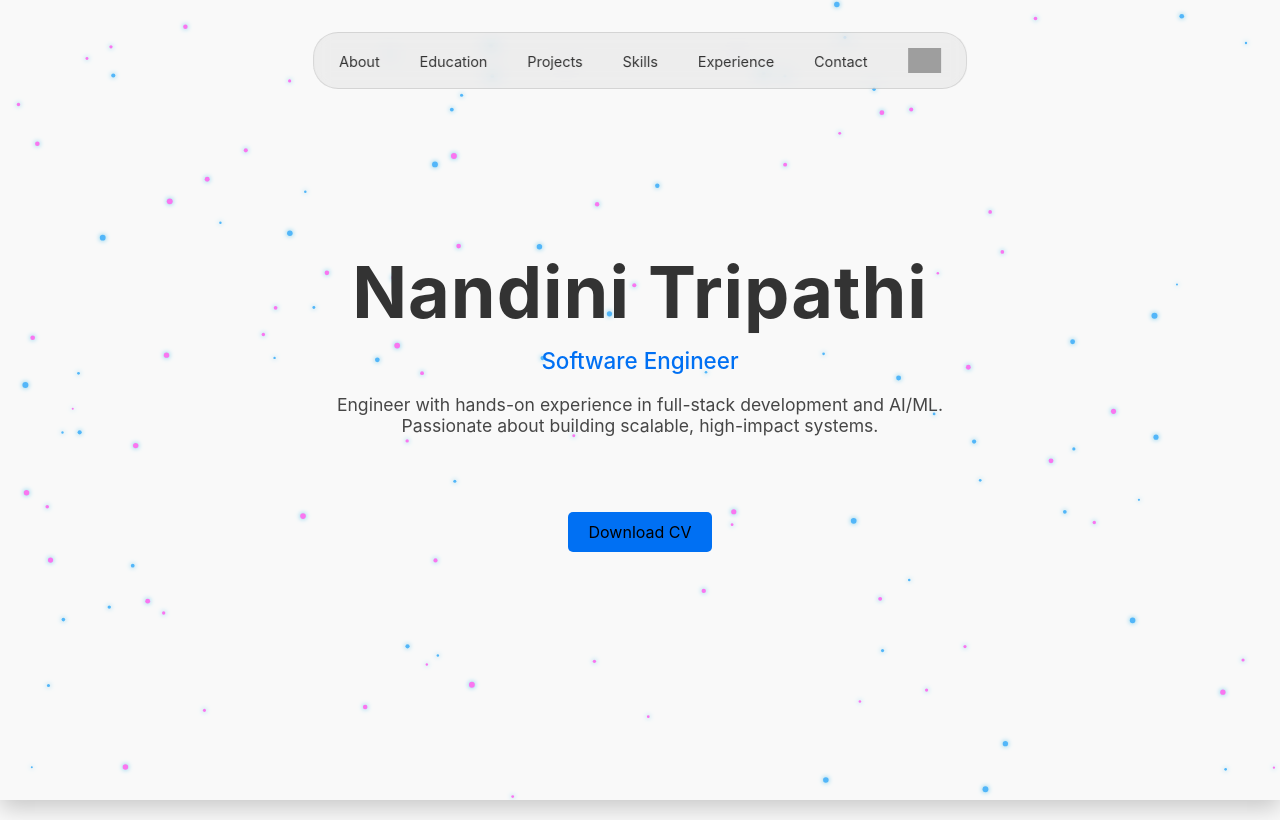
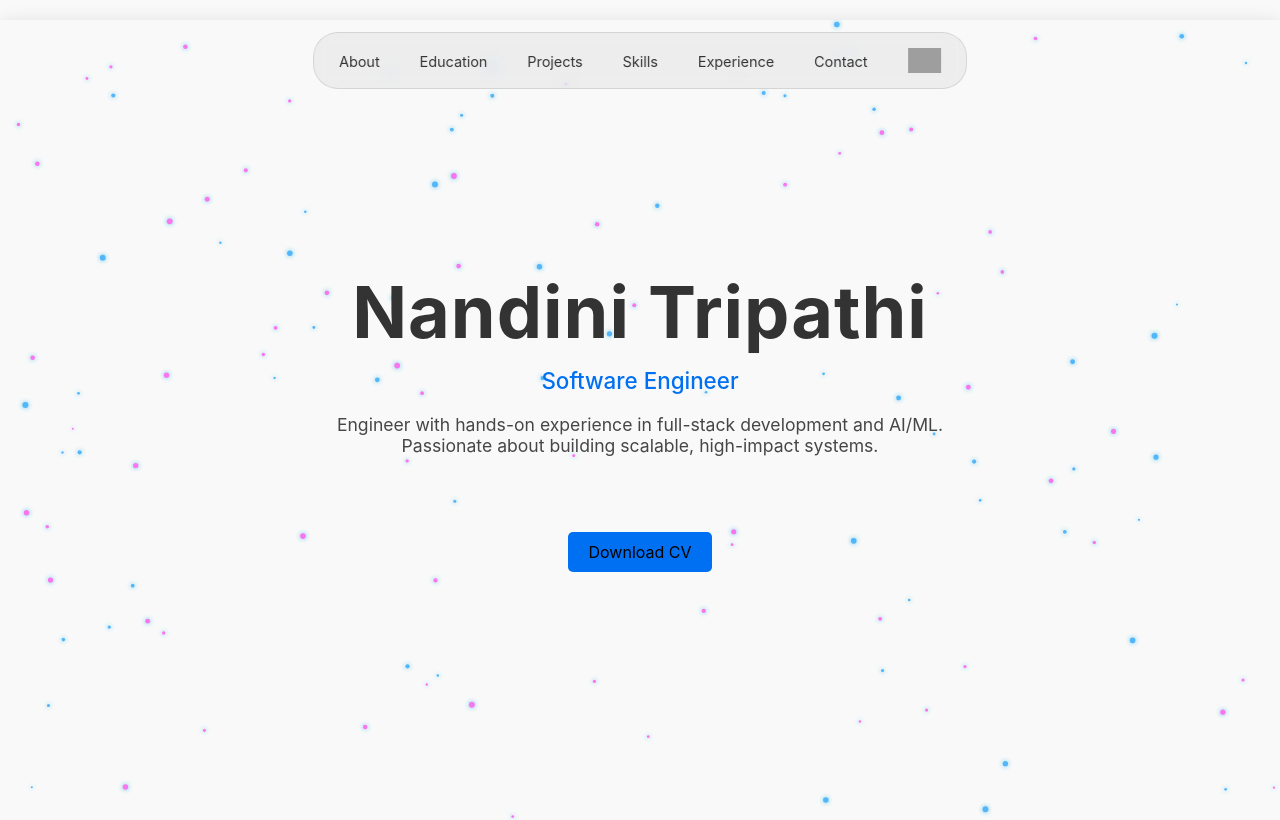
Before and after one commit to nyndyny/Portfolio, a React (Create React App) app in the folder frontend/: page / in a window 1280 px wide. Shown: the top 820 px of the page. Built offline with nearby package versions, Linux system fonts and the light colour scheme; grey boxes are pictures that could not be loaded.

Commit message:
re-center hero

```diff
--- a/frontend/src/index.css
+++ b/frontend/src/index.css
@@ -224,6 +224,7 @@ section {
   background: var(--bg);
   color: var(--text);
   padding: 0 10%;
+  top: 20px;
   z-index: 5;
   box-shadow: 0 8px 22px rgba(0, 0, 0, 0.2);
 }
```
